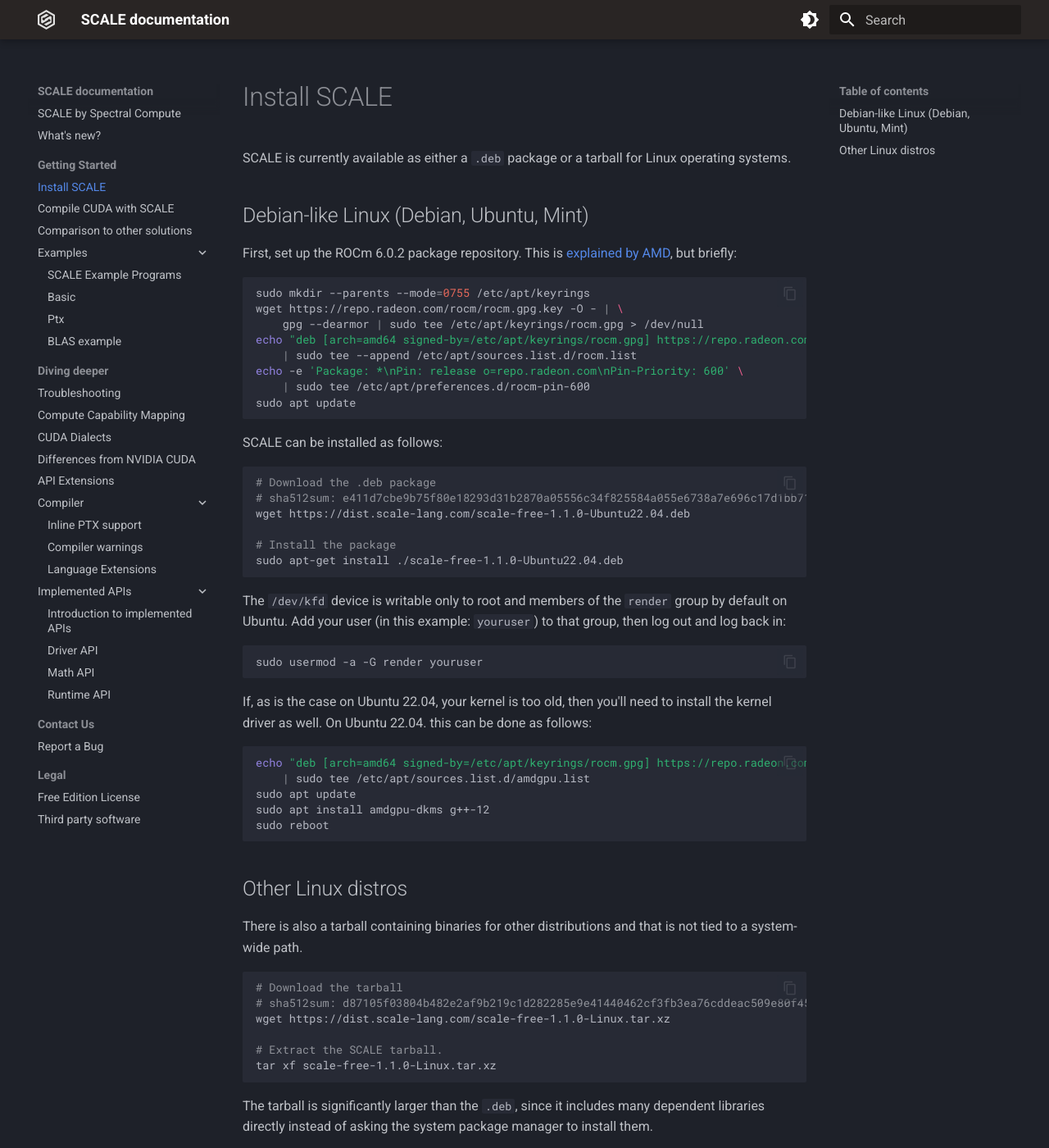
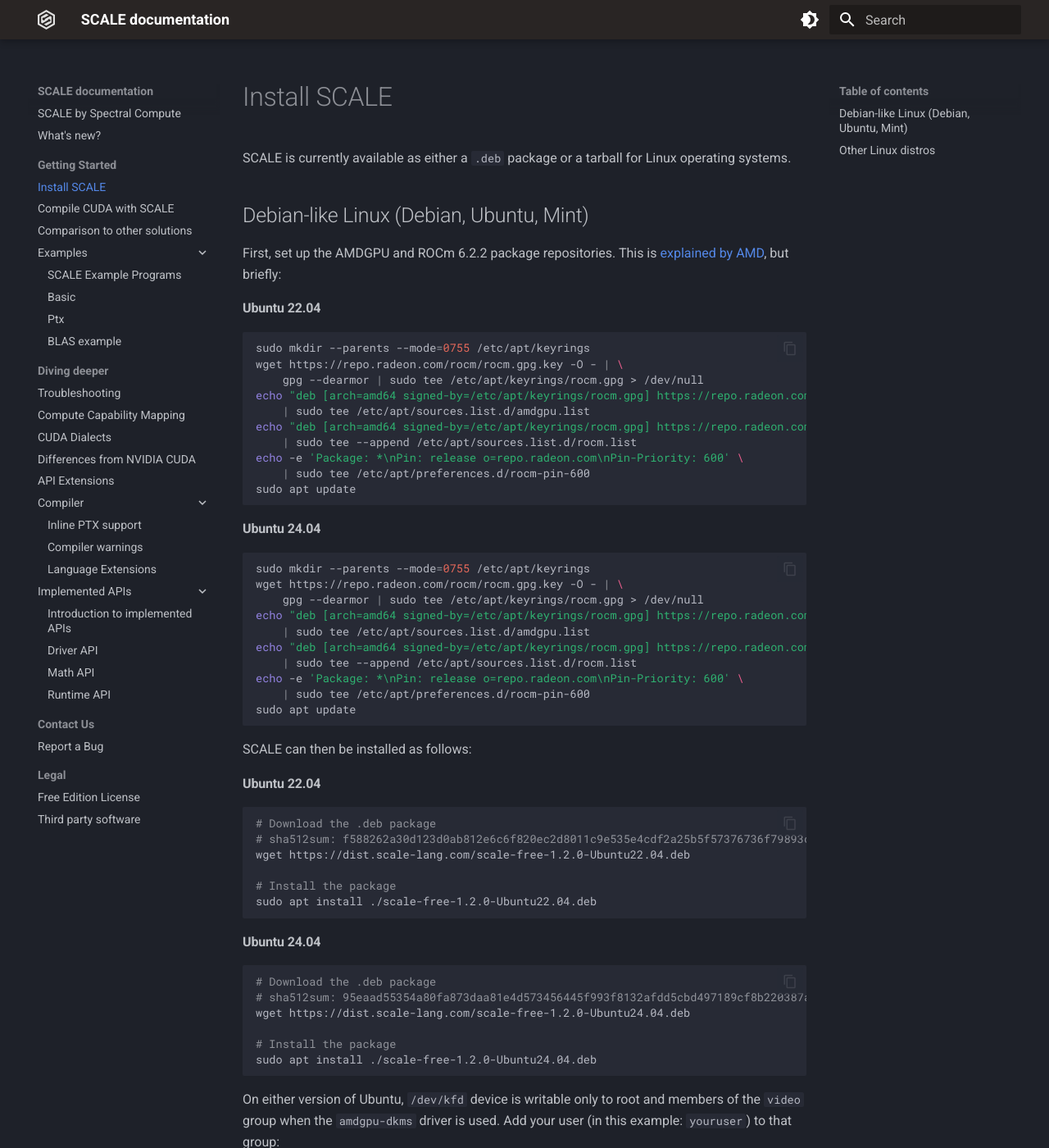
Before and after one commit to spectral-compute/scale-docs, an MkDocs documentation site: the page built from docs/manual/how-to-install.md, in a window 1280 px wide and 1400 px high. Shown: the whole window at 82% size. Built offline with MkDocs 1.6.1 and Material for MkDocs 9.7.7, drawn with Linux system fonts in a browser that asks for light colours; some of the changed text lies outside the part shown.

Commit message:
Update installation instructions for v1.2.0

````diff
--- a/docs/manual/how-to-install.md
+++ b/docs/manual/how-to-install.md
@@ -4,49 +4,67 @@ SCALE is currently available as either a `.deb` package or a tarball for Linux o
 
 ## Debian-like Linux (Debian, Ubuntu, Mint)
 
-First, set up the ROCm 6.0.2 package repository. This is
-[explained by AMD](https://rocm.docs.amd.com/projects/install-on-linux/en/latest/how-to/native-install/ubuntu.html), but
+First, set up the AMDGPU and ROCm 6.2.2 package repositories. This is
+[explained by AMD](https://rocm.docs.amd.com/projects/install-on-linux/en/docs-6.2.2/install/native-install/ubuntu.html), but
 briefly:
 
+<h4>Ubuntu 22.04</h4>
 ```bash
 sudo mkdir --parents --mode=0755 /etc/apt/keyrings
 wget https://repo.radeon.com/rocm/rocm.gpg.key -O - | \
     gpg --dearmor | sudo tee /etc/apt/keyrings/rocm.gpg > /dev/null
-echo "deb [arch=amd64 signed-by=/etc/apt/keyrings/rocm.gpg] https://repo.radeon.com/rocm/apt/6.0.2 jammy main" \
+echo "deb [arch=amd64 signed-by=/etc/apt/keyrings/rocm.gpg] https://repo.radeon.com/amdgpu/6.2.2/ubuntu jammy main" \
+    | sudo tee /etc/apt/sources.list.d/amdgpu.list
+echo "deb [arch=amd64 signed-by=/etc/apt/keyrings/rocm.gpg] https://repo.radeon.com/rocm/apt/6.2.2 jammy main" \
     | sudo tee --append /etc/apt/sources.list.d/rocm.list
 echo -e 'Package: *\nPin: release o=repo.radeon.com\nPin-Priority: 600' \
     | sudo tee /etc/apt/preferences.d/rocm-pin-600
 sudo apt update
 ```
 
-SCALE can be installed as follows:
+<h4>Ubuntu 24.04</h4>
+```bash
+sudo mkdir --parents --mode=0755 /etc/apt/keyrings
+wget https://repo.radeon.com/rocm/rocm.gpg.key -O - | \
+    gpg --dearmor | sudo tee /etc/apt/keyrings/rocm.gpg > /dev/null
+echo "deb [arch=amd64 signed-by=/etc/apt/keyrings/rocm.gpg] https://repo.radeon.com/amdgpu/6.2.2/ubuntu noble main" \
+    | sudo tee /etc/apt/sources.list.d/amdgpu.list
+echo "deb [arch=amd64 signed-by=/etc/apt/keyrings/rocm.gpg] https://repo.radeon.com/rocm/apt/6.2.2 noble main" \
+    | sudo tee --append /etc/apt/sources.list.d/rocm.list
+echo -e 'Package: *\nPin: release o=repo.radeon.com\nPin-Priority: 600' \
+    | sudo tee /etc/apt/preferences.d/rocm-pin-600
+sudo apt update
+```
+
+SCALE can then be installed as follows:
+
+<h4>Ubuntu 22.04</h4>
+```bash
+# Download the .deb package
+# sha512sum: f588262a30d123d0ab812e6c6f820ec2d8011c9e535e4cdf2a25b5f57376736f79893cce57593efa8142aaa71210b5b0f56db3b5d422e62c17336b3908a36508
+wget https://dist.scale-lang.com/scale-free-1.2.0-Ubuntu22.04.deb
+
+# Install the package
+sudo apt install ./scale-free-1.2.0-Ubuntu22.04.deb
+```
+
+<h4>Ubuntu 24.04</h4>
+```bash
+# Download the .deb package
+# sha512sum: 95eaad55354a80fa873daa81e4d573456445f993f8132afdd5cbd497189cf8b220387a320b045e836828c8d15dc32a57bcbcf59f161d4cdbf09abfd29da4a423
+wget https://dist.scale-lang.com/scale-free-1.2.0-Ubuntu24.04.deb
+
+# Install the package
+sudo apt install ./scale-free-1.2.0-Ubuntu24.04.deb
+```
+
+On either version of Ubuntu, `/dev/kfd` device is writable only to root and members of the `video` group when the `amdgpu-dkms` driver is used. Add your user (in this example: `youruser`) to that group:
 
 ```bash
-# Download the .deb package
-# sha512sum: e411d7cbe9b75f80e18293d31b2870a05556c34f825584a055e6738a7e696c17d1bb71c6acf081aff109a2cd227fe9dbd9f11a5604de498598830c02014794e8
-wget https://dist.scale-lang.com/scale-free-1.1.0-Ubuntu22.04.deb
-
-# Install the package
-sudo apt-get install ./scale-free-1.1.0-Ubuntu22.04.deb
+sudo usermod -a -G video youruser
 ```
 
-The `/dev/kfd` device is writable only to root and members of the `render` group by default on Ubuntu. Add your user
-(in this example: `youruser`) to that group, then log out and log back in:
-
-```bash
-sudo usermod -a -G render youruser
-```
-
-If, as is the case on Ubuntu 22.04, your kernel is too old, then you'll need to install the kernel driver as well. On Ubuntu
-22.04. this can be done as follows:
-
-```bash
-echo "deb [arch=amd64 signed-by=/etc/apt/keyrings/rocm.gpg] https://repo.radeon.com/amdgpu/6.0.2/ubuntu jammy main" \
-    | sudo tee /etc/apt/sources.list.d/amdgpu.list
-sudo apt update
-sudo apt install amdgpu-dkms g++-12
-sudo reboot
-```
+If you did not already have the `amdgpu-dkms` kernel driver installed prior to installing SCALE, you should now reboot. Otherwise, logging out and back in should be sufficient.
 
 ## Other Linux distros
 
@@ -54,11 +72,11 @@ There is also a tarball containing binaries for other distributions and that is
 
 ```bash
 # Download the tarball
-# sha512sum: d87105f03804b482e2af9b219c1d282285e9e41440462cf3fb3ea76cddeac509e80f450078ecc65aeab3d8395d66bfc8f21df1b355252233bf97c67c41f8cbf3
-wget https://dist.scale-lang.com/scale-free-1.1.0-Linux.tar.xz
+# sha512sum: c08d823d5ee53027cad31c1daadf325aa684c324f64db0ac09d7bcda1d7dc3aba2cc943f5224d7f5f8363e2ba495a5c910956fe79b48396bbe61a93e8b364eb8
+wget https://dist.scale-lang.com/scale-free-1.2.0-Linux.tar.xz
 
 # Extract the SCALE tarball.
-tar xf scale-free-1.1.0-Linux.tar.xz
+tar xf scale-free-1.2.0-Linux.tar.xz
 ```
 
 The tarball is significantly larger than the `.deb`, since it includes many dependent libraries directly instead of asking the system package manager to install them.
````
